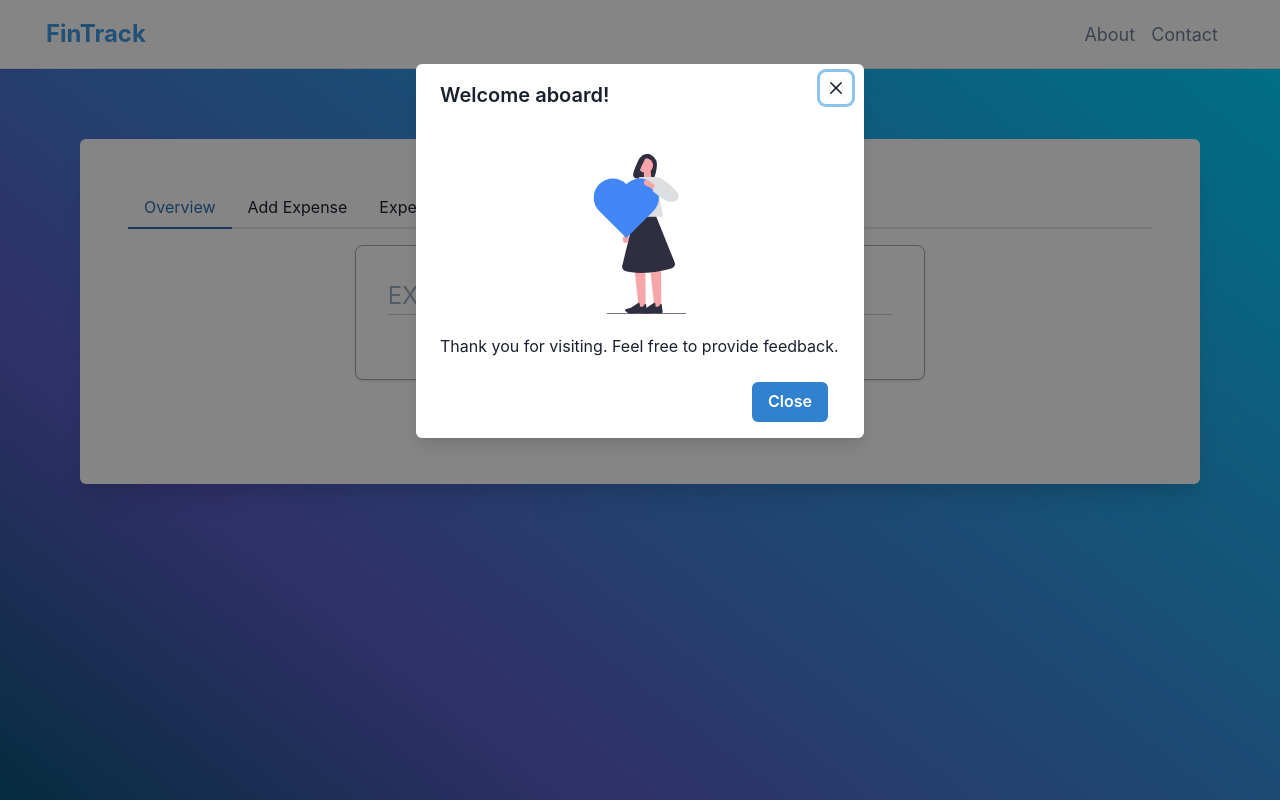
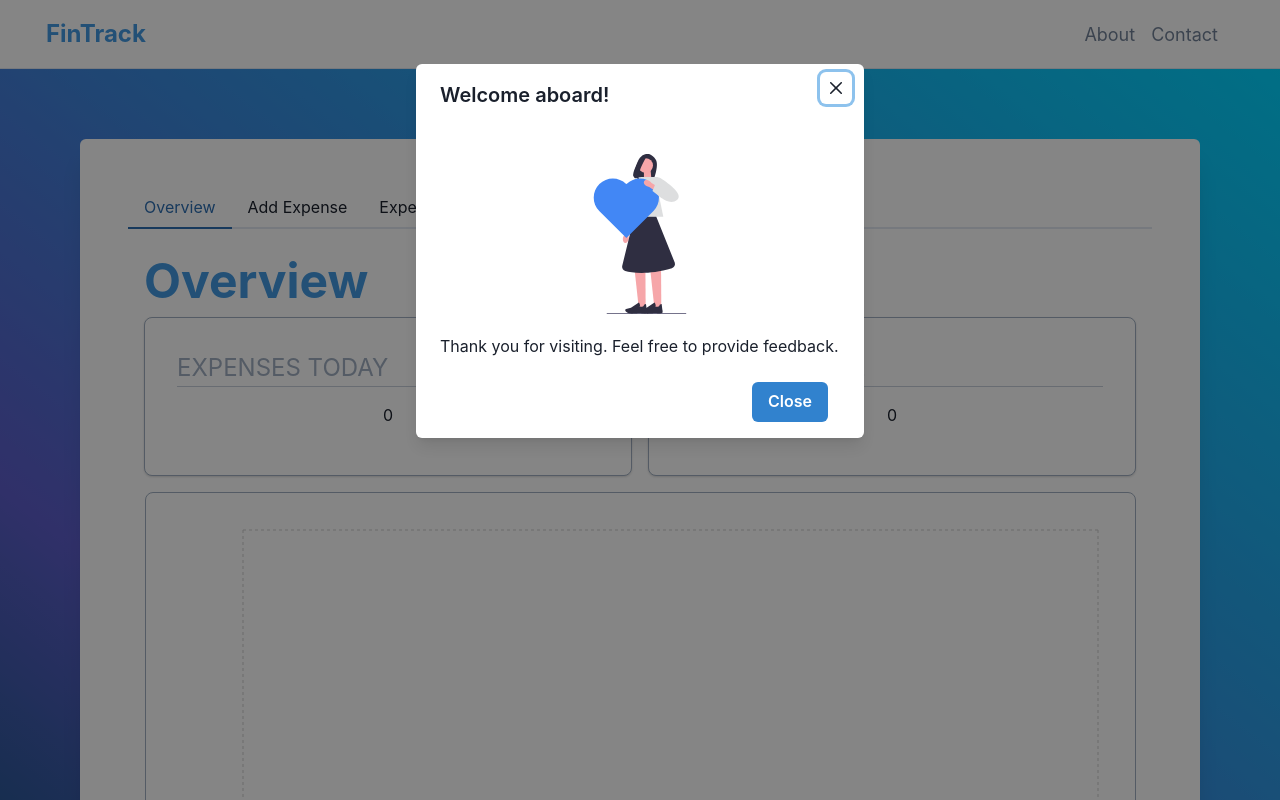
Before and after one commit to RedheadRusskie/fintrack, a React (Vite) app: page / in a window 1280 px wide. Shown: the top 800 px of the page. Built offline with nearby package versions, Linux system fonts and the light colour scheme; no server answers; the database is empty.

Commit message:
feature/overview-panel: Implemented barchart into Overview.tsx

```diff
--- a/package.json
+++ b/package.json
@@ -16,7 +16,8 @@
     "react": "^18.2.0",
     "react-dom": "^18.2.0",
     "react-hook-form": "^7.44.3",
-    "react-router-dom": "^6.11.2"
+    "react-router-dom": "^6.11.2",
+    "recharts": "^2.6.2"
   },
   "devDependencies": {
     "@types/react": "^18.0.37",
--- /dev/null
+++ b/src/components/HomeTabPanel/ExpensesBarChart.tsx
@@ -0,0 +1,60 @@
+import {
+  BarChart,
+  Bar,
+  XAxis,
+  YAxis,
+  CartesianGrid,
+  Tooltip,
+  Legend,
+} from "recharts";
+import { ChartDataItem, Expense } from "../../types";
+import { Box } from "@chakra-ui/react";
+
+type ExpensesBarChartProps = {
+  expenses: Expense[];
+  isLoading: boolean;
+};
+
+export const ExpensesBarChart: React.FC<ExpensesBarChartProps> = ({
+  expenses,
+  isLoading,
+}) => {
+  const getChartData = (): ChartDataItem[] => {
+    if (expenses.length === 0 || isLoading) return [];
+
+    const groupedExpenses: Record<string, number> = {};
+
+    expenses.forEach((expense: Expense) => {
+      const date = expense.date.toDate().toLocaleDateString("en-GB");
+      groupedExpenses[date] = (groupedExpenses[date] || 0) + +expense.amount;
+    });
+
+    return Object.entries(groupedExpenses).map(([date, amount]) => ({
+      date,
+      amount: amount as number,
+    }));
+  };
+
+  return (
+    <Box
+      border="1px"
+      borderColor="gray.400"
+      padding="2em"
+      borderRadius="lg"
+      width="100%"
+      display="flex"
+      justifyContent="center"
+    >
+      {expenses && (
+        <BarChart width={925} height={400} data={getChartData()}>
+          <CartesianGrid strokeDasharray="3 3" />
+          <XAxis dataKey="date" />
+          <YAxis />
+          <Tooltip />
+          <Legend />
+          <Bar dataKey="amount" fill="#4299e1" />
+        </BarChart>
+      )}
+    </Box>
+  );
+};
--- a/src/components/HomeTabPanel/Overview.tsx
+++ b/src/components/HomeTabPanel/Overview.tsx
@@ -1,22 +1,15 @@
-import {
-  Center,
-  Box,
-  SimpleGrid,
-  GridItem,
-  Text,
-  Divider,
-  CircularProgress,
-  Card,
-} from "@chakra-ui/react";
+import { Center, Box, SimpleGrid, GridItem, Text } from "@chakra-ui/react";
 import useGetExpenses from "../../hooks/useGetExpenses";
 import { Expense } from "../../types";
 import { OverviewCard } from "./OverviewCard";
+import { ExpensesBarChart } from "./ExpensesBarChart";
 
 export const Overview: React.FC = () => {
   const { data: expenses, isLoading } = useGetExpenses();
 
-  const getTotalDailyExpense = () => {
-    if (expenses.length < 1 || isLoading) return;
+  const getTotalDailyExpense = (): number => {
+    if (expenses.length < 1 || isLoading) return 0;
+
     const today = new Date();
     today.setHours(0, 0, 0, 0);
 
@@ -32,8 +25,8 @@ export const Overview: React.FC = () => {
     );
   };
 
-  const getAverageExpense = () => {
-    if (expenses.length < 1 || isLoading) return;
+  const getAverageExpense = (): number => {
+    if (expenses.length < 1 || isLoading) return 0;
 
     const dailyExpenses: { [date: string]: number[] } = {};
 
@@ -56,13 +49,15 @@ export const Overview: React.FC = () => {
       averageDailyExpenses.reduce((sum, expense) => sum + expense, 0) /
       averageDailyExpenses.length;
 
-    return averageExpense.toFixed(2);
+    return Number(averageExpense.toFixed(2));
   };
 
   return (
     <Box>
-      <Center>
-        <SimpleGrid templateColumns="repeat(2, 1fr)" gap={4}>
+      <Text fontWeight="bold" color="blue.400" fontSize="5xl">
+        Overview
+      </Text>
+      <SimpleGrid columns={2} spacing={4}>
         <GridItem>
           <OverviewCard
             title="Expenses today"
@@ -77,10 +72,12 @@ export const Overview: React.FC = () => {
             isLoading={isLoading}
           />
         </GridItem>
-          <GridItem>
-            <Center>Test 3</Center>
-          </GridItem>
       </SimpleGrid>
+
+      <Center>
+        <Box mt={4}>
+          <ExpensesBarChart expenses={expenses} isLoading={isLoading} />
+        </Box>
       </Center>
     </Box>
   );
--- a/src/components/HomeTabPanel/OverviewCard.tsx
+++ b/src/components/HomeTabPanel/OverviewCard.tsx
@@ -9,7 +9,7 @@ import {
 
 type OverviewProps = {
   title: string;
-  value: number | string | undefined;
+  value: number;
   isLoading: boolean;
 };
 
--- a/src/types.ts
+++ b/src/types.ts
@@ -15,3 +15,8 @@ export type FormData = {
   currency: string;
   category: string;
 };
+
+export type ChartDataItem = {
+  date: string;
+  amount: number;
+};
```
Also changed, not shown: 1 other file (tests, documents, lock files or other folders). Lines whose indentation alone changed are shown as unchanged.
